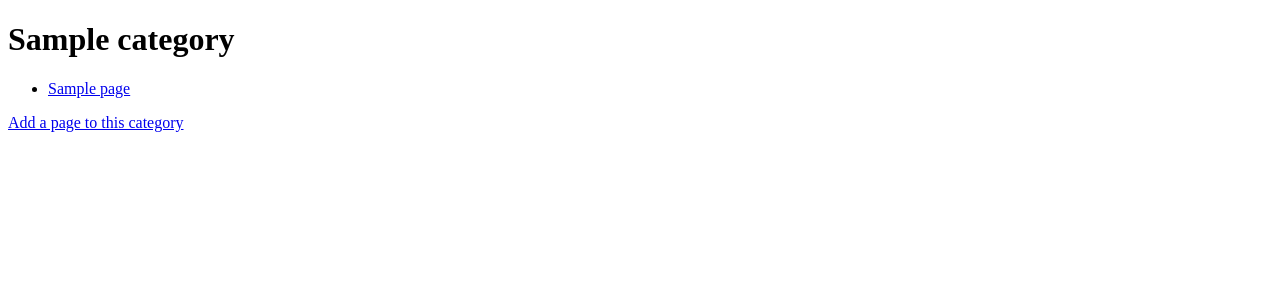
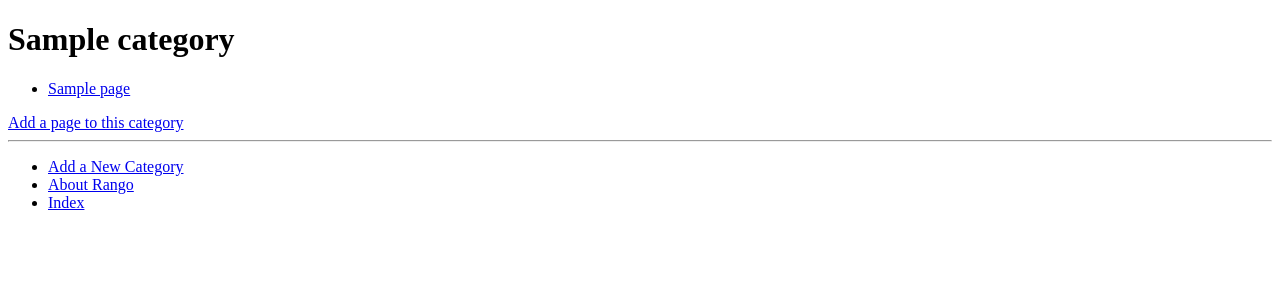
Before and after one commit to mdettelson/tango_with_django, a Django app: a page that uses templates/rango/category.html in a window 1280 px wide. Shown: the top 300 px of the page. Run offline with Django 3.2, Linux system fonts and the light colour scheme; tables that the repository leaves empty hold one stand-in row (values such as "Sample post").

Commit message:
made base template, updated category to inherit from it

```diff
--- /dev/null
+++ b/templates/rango/base.html
@@ -0,0 +1,26 @@
+<!DOCTYPE html>
+{% load staticfiles %}
+<html lang="en">
+<head>
+    <meta charset="UTF-8">
+    <title>Rango -
+        {% block title_block %}
+            How to Tango with Django
+        {% endblock %}
+    </title>
+</head>
+<body>
+<div>
+    {% block body_block %}
+    {% endblock %}
+</div>
+<hr/>
+<div>
+    <ul>
+        <li><a href="{% url 'Rango:add_category' %}">Add a New Category</a></li>
+        <li><a href="{% url 'Rango:about' %}">About Rango</a></li>
+        <li><a href="{% url 'Rango:index' %}">Index</a></li>
+    </ul>
+</div>
+</body>
+</html>
--- a/templates/rango/category.html
+++ b/templates/rango/category.html
@@ -1,18 +1,18 @@
-<!DOCTYPE html>
-<html lang="en">
-<head>
-    <meta charset="UTF-8">
-    <title>Rango</title>
-</head>
-<body>
-    <div>
+{% extends 'rango/base.html' %}
+
+
+{% block title_block %}
+    {{ category.name }}
+{% endblock %}
+
+{% block body_block %}
     {% if category %}
         <h1>{{ category.name }}</h1>
         {% if pages %}
             <ul>
                 {% for page in pages %}
-                    <li><a href="{{ page.url }}">{{ page.title }}</a</li>
-                {%  endfor %}
+                    <li><a href="{{ page.url }}">{{ page.title }}</a></li>
+                {% endfor %}
             </ul>
         {% else %}
             <strong>No pages currently in category.</strong>
@@ -21,6 +21,4 @@
     {% else %}
         The specified category does not exist!
     {% endif %}
-    </div>
-</body>
-</html>
+{% endblock %}
```
Lines whose indentation alone changed are shown as unchanged.
